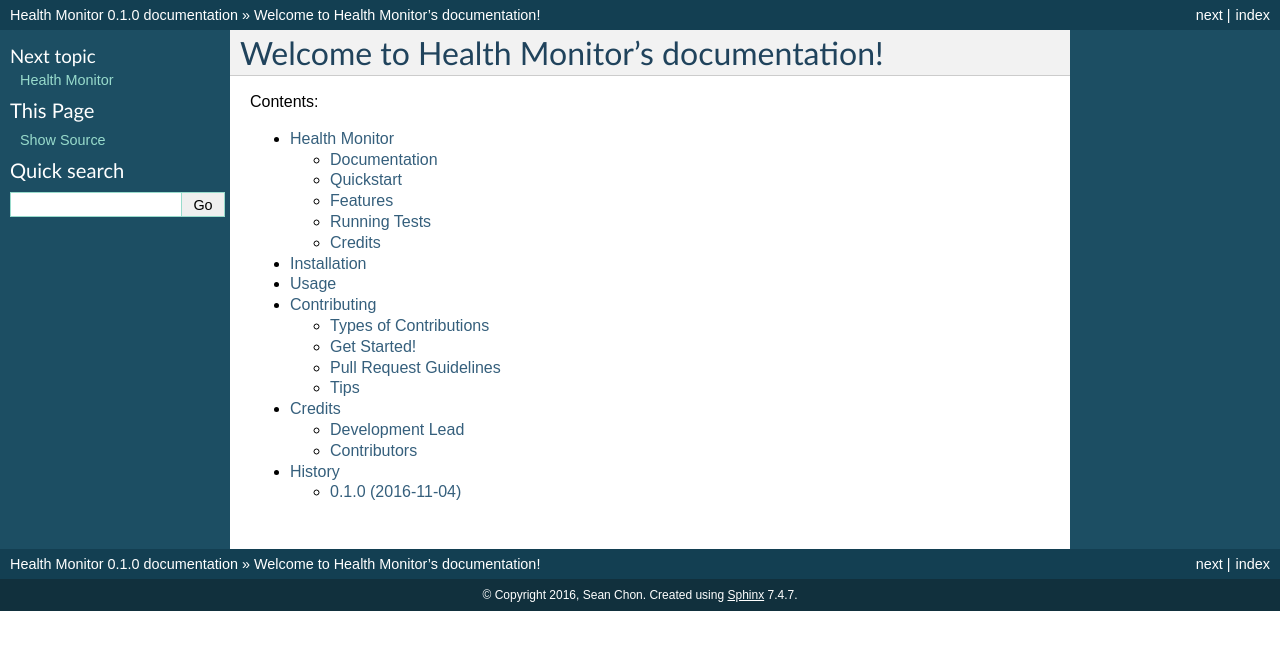
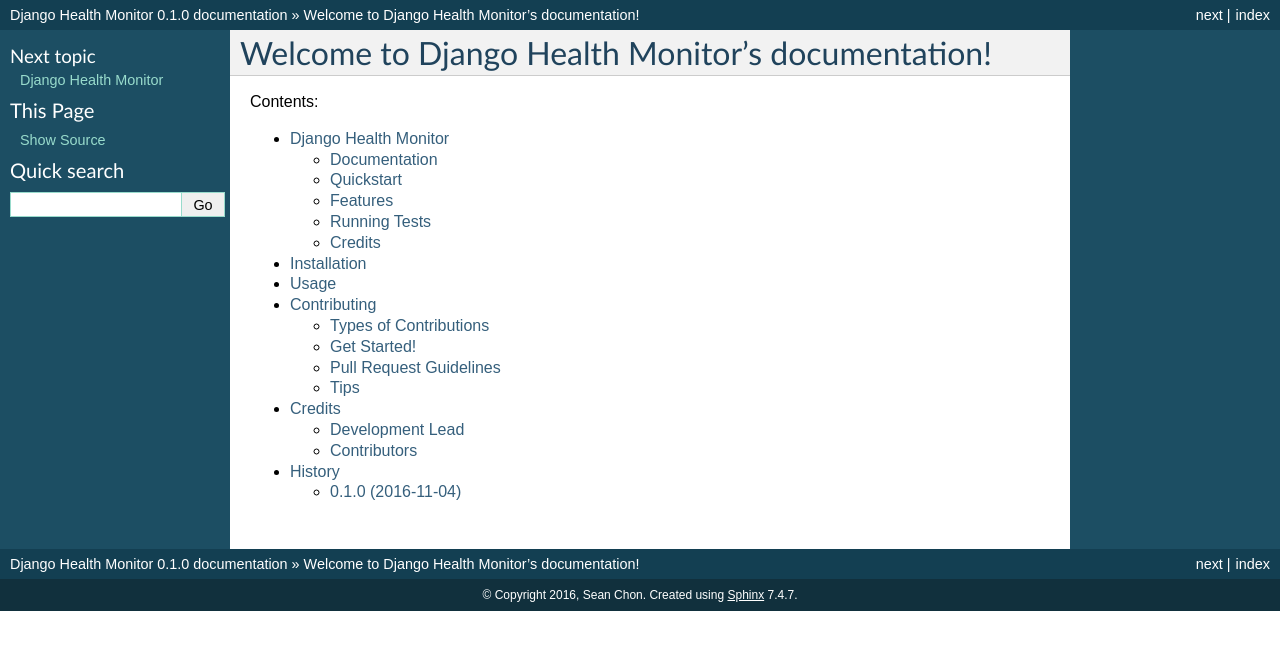
Before and after one commit to gracenote/django-health-monitor, a Sphinx documentation site: the page built from docs/index.rst, in a window 1280 px wide. Shown: the top 650 px of the page. Built offline with Sphinx 7.4.7, drawn with Linux system fonts in a browser that asks for light colours.

```diff
--- a/CONTRIBUTING.rst
+++ b/CONTRIBUTING.rst
@@ -36,8 +36,8 @@
 Write Documentation
 ~~~~~~~~~~~~~~~~~~~
 
-Health Monitor could always use more documentation, whether as part of the
-official Health Monitor docs, in docstrings, or even on the web in blog posts,
+Django Health Monitor could always use more documentation, whether as part of the
+official Django Health Monitor docs, in docstrings, or even on the web in blog posts,
 articles, and such.
 
 Submit Feedback
--- a/README.rst
+++ b/README.rst
@@ -1,5 +1,5 @@
 =============================
-Health Monitor
+Django Health Monitor
 =============================
 
 .. image:: https://badge.fury.io/py/django-health-monitor.png
@@ -18,7 +18,7 @@
 Quickstart
 ----------
 
-Install Health Monitor::
+Install Django Health Monitor::
 
     pip install django-health-monitor
 
--- a/docs/conf.py
+++ b/docs/conf.py
@@ -46,7 +46,7 @@
 master_doc = 'index'
 
 # General information about the project.
-project = u'Health Monitor'
+project = u'Django Health Monitor'
 copyright = u'2016, Sean Chon'
 
 # The version info for the project you're documenting, acts as replacement for
@@ -192,7 +192,7 @@
 # Grouping the document tree into LaTeX files. List of tuples
 # (source start file, target name, title, author, documentclass [howto/manual]).
 latex_documents = [
-  ('index', 'health_monitor.tex', u'Health Monitor Documentation',
+  ('index', 'health_monitor.tex', u'Django Health Monitor Documentation',
    u'Sean Chon', 'manual'),
 ]
 
@@ -222,7 +222,7 @@
 # One entry per manual page. List of tuples
 # (source start file, name, description, authors, manual section).
 man_pages = [
-    ('index', 'health_monitor', u'Health Monitor Documentation',
+    ('index', 'health_monitor', u'Django Health Monitor Documentation',
      [u'Sean Chon'], 1)
 ]
 
@@ -236,7 +236,7 @@
 # (source start file, target name, title, author,
 #  dir menu entry, description, category)
 texinfo_documents = [
-  ('index', 'health_monitor', u'Health Monitor Documentation',
+  ('index', 'health_monitor', u'Django Health Monitor Documentation',
    u'Sean Chon', 'health_monitor', 'One line description of project.',
    'Miscellaneous'),
 ]
--- a/docs/index.rst
+++ b/docs/index.rst
@@ -3,7 +3,7 @@
    You can adapt this file completely to your liking, but it should at least
    contain the root `toctree` directive.
 
-Welcome to Health Monitor's documentation!
+Welcome to Django Health Monitor's documentation!
 =================================================================
 
 Contents:
--- a/docs/usage.rst
+++ b/docs/usage.rst
@@ -2,6 +2,6 @@
 Usage
 ========
 
-To use Health Monitor in a project::
+To use Django Health Monitor in a project::
 
     import django-health-monitor
```
